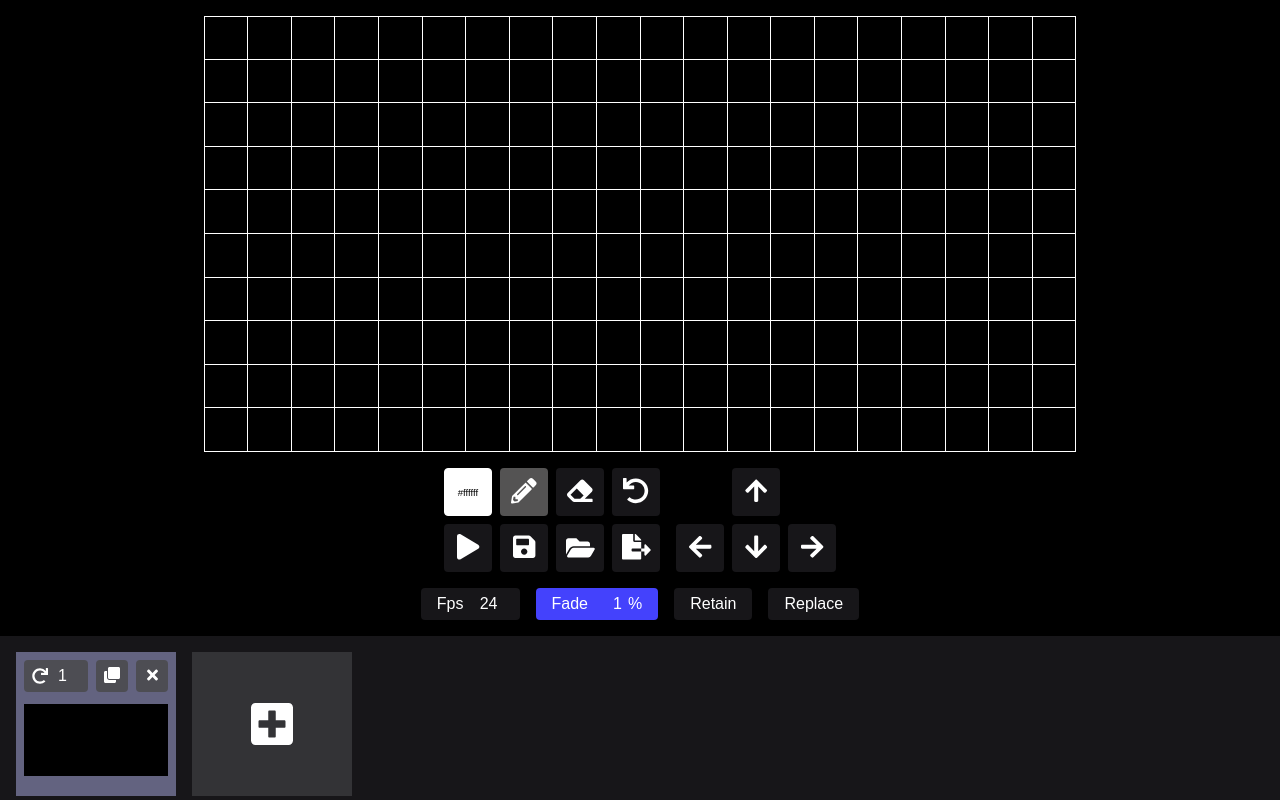
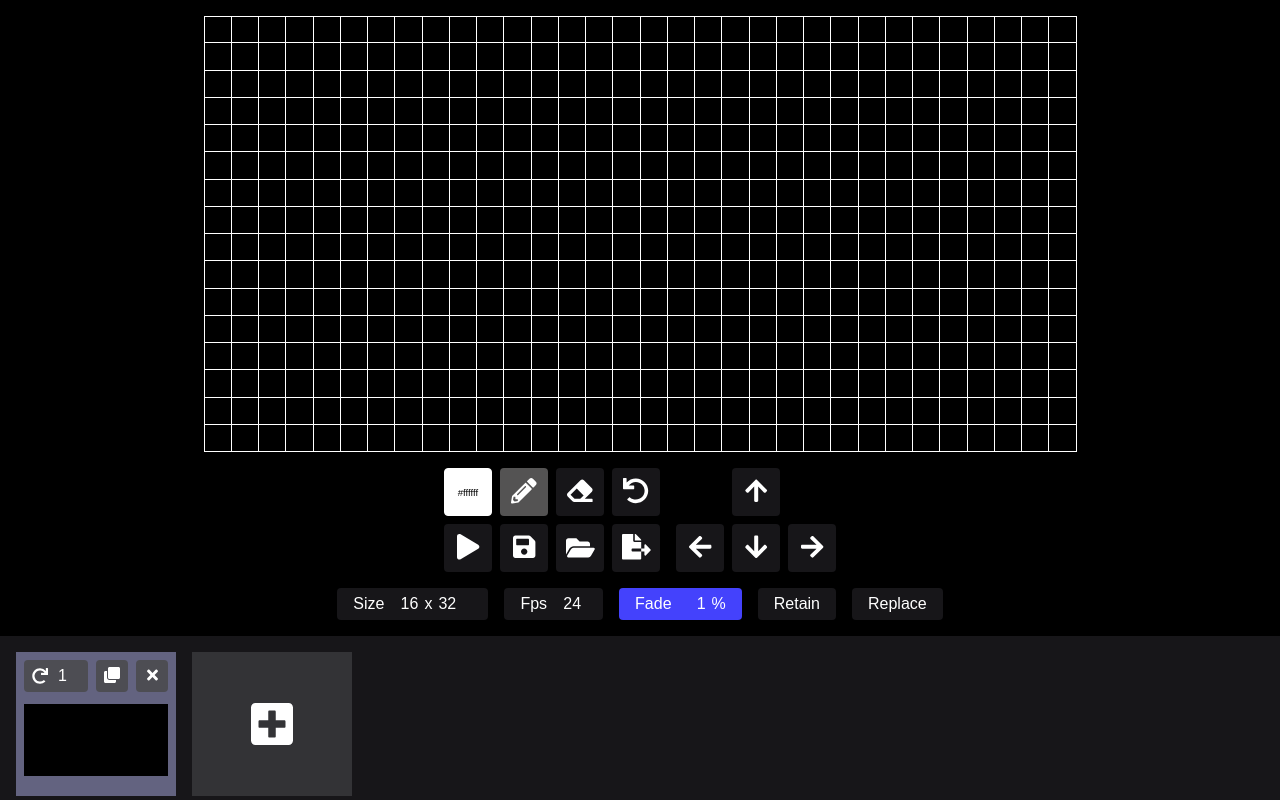
Before and after one commit to braemJef/pixel-matrix-animator, a React (Vite) app: page / in a window 1280 px wide. Built offline with nearby package versions, Linux system fonts and the light colour scheme.

Commit message:
✨ Add size editor

```diff
--- a/src/editor/canvas/index.jsx
+++ b/src/editor/canvas/index.jsx
@@ -43,8 +43,6 @@ function Canvas() {
   const [state, dispatch] = React.useContext(StoreContext);
   const container = React.useRef(null);
   const [pixelSize, setPixelSize] = React.useState(0);
-
-  const { rows, columns } = state.size;
   const frame = state.frames[state.currentFrame];
 
   const handleMouseDownPixel = React.useCallback(
@@ -81,6 +79,7 @@ function Canvas() {
   });
 
   useEffect(() => {
+    const { rows, columns } = state.size;
     let newPixelSize = 0;
     let timeoutHandle;
 
@@ -110,7 +109,7 @@ function Canvas() {
       clearTimeout(timeoutHandle);
       window.removeEventListener('resize', onResize);
     };
-  }, [container, setPixelSize, columns, rows]);
+  }, [container, setPixelSize, state.size]);
 
   useEffect(() => {
     const handleMouseUp = () => {
@@ -125,15 +124,18 @@ function Canvas() {
 
   return (
     <Container ref={container} onContextMenu={handleContextMenu}>
-      {Array(rows)
+      {Array(state.size.rows)
         .fill()
         .map((_, rowIndex) => (
-          <Row pixelSize={pixelSize} key={`row_${rows - rowIndex - 1}`}>
-            {Array(columns)
+          <Row
+            pixelSize={pixelSize}
+            key={`row_${state.size.rows - rowIndex - 1}`}
+          >
+            {Array(state.size.columns)
               .fill()
               .map((__, columnIndex) => {
                 const xPos = columnIndex;
-                const yPos = rows - rowIndex - 1;
+                const yPos = state.size.rows - rowIndex - 1;
                 return (
                   <Pixel
                     key={`${xPos},${yPos}`}
--- a/src/editor/modeSelector/index.jsx
+++ b/src/editor/modeSelector/index.jsx
@@ -5,6 +5,7 @@ import StoreContext from '../../store/context';
 import {
   setFadePercentageAction,
   setFpsAction,
+  setMatrixSizeAction,
   setModeAction,
 } from '../../store/actions';
 
@@ -59,6 +60,9 @@ const InputField = styled.input`
   &[type='number']::-webkit-inner-spin-button {
     -webkit-appearance: none;
   }
+  &:nth-child(2) {
+    text-align: left;
+  }
 `;
 
 function ModeSelector() {
@@ -70,8 +74,9 @@ function ModeSelector() {
 
   const handleChangeFadePercentage = React.useCallback(
     (event) => {
-      if (event.target.value <= 100 && event.target.value >= 0) {
-        dispatch(setFadePercentageAction(event.target.value));
+      const value = Number(event.target.value);
+      if (value <= 100 && value >= 0) {
+        dispatch(setFadePercentageAction(value));
       }
     },
     [dispatch],
@@ -79,15 +84,50 @@ function ModeSelector() {
 
   const handleChangeFps = React.useCallback(
     (event) => {
-      if (event.target.value <= 60 && event.target.value >= 0) {
-        dispatch(setFpsAction(event.target.value));
+      const value = Number(event.target.value);
+      if (value <= 60 && value >= 0) {
+        dispatch(setFpsAction(value));
       }
     },
     [dispatch],
   );
 
+  const handleChangeSizeRows = React.useCallback(
+    (event) => {
+      const value = Number(event.target.value);
+      if (value <= 64 && value >= 0) {
+        dispatch(setMatrixSizeAction(value, state.size.columns));
+      }
+    },
+    [dispatch, state.size.columns],
+  );
+
+  const handleChangeSizeColumns = React.useCallback(
+    (event) => {
+      const value = Number(event.target.value);
+      if (value <= 64 && value >= 0) {
+        dispatch(setMatrixSizeAction(state.size.rows, value));
+      }
+    },
+    [dispatch, state.size.rows],
+  );
+
   return (
     <Container>
+      <InputLabel>
+        Size
+        <InputField
+          type="number"
+          onChange={handleChangeSizeRows}
+          value={state.size.rows}
+        />
+        x
+        <InputField
+          type="number"
+          onChange={handleChangeSizeColumns}
+          value={state.size.columns}
+        />
+      </InputLabel>
       <InputLabel>
         Fps
         <InputField
--- a/src/store/reducer.js
+++ b/src/store/reducer.js
@@ -12,7 +12,7 @@ import { actionType } from './actions';
 import moveFramePixelsDirection from '../utils/moveFramePixelsDirection';
 import uploadAnimationFromJson from '../utils/uploadAnimationFromJson';
 
-const defaultSize = { rows: 10, columns: 20 };
+const defaultSize = { rows: 16, columns: 32 };
 const getDefaultFrame = (size) => ({
   id: uuidv4(),
   data: {},
@@ -61,6 +61,7 @@ const pixelAnimatorReducer = createReducer((builder) => {
         state.drawMode = payload;
       })
       .addCase(actionType.SET_MATRIX_SIZE_TYPE, (state, { payload }) => {
+        console.log(payload);
         state.size = payload;
       })
       .addCase(actionType.UNDO_FRAME_STEP_TYPE, (state) => {
```
